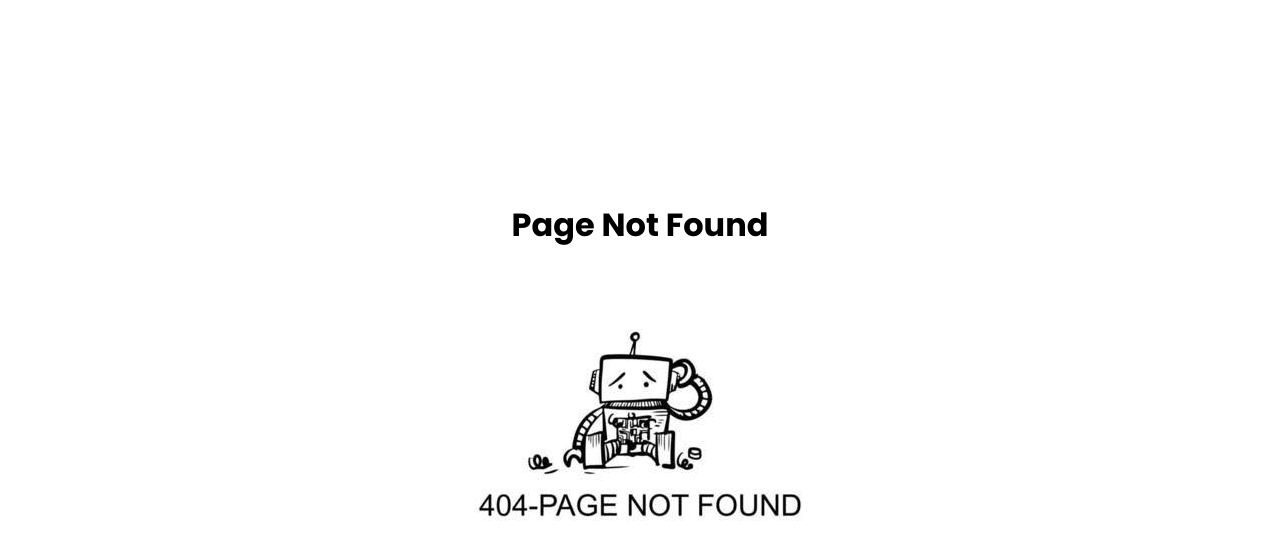
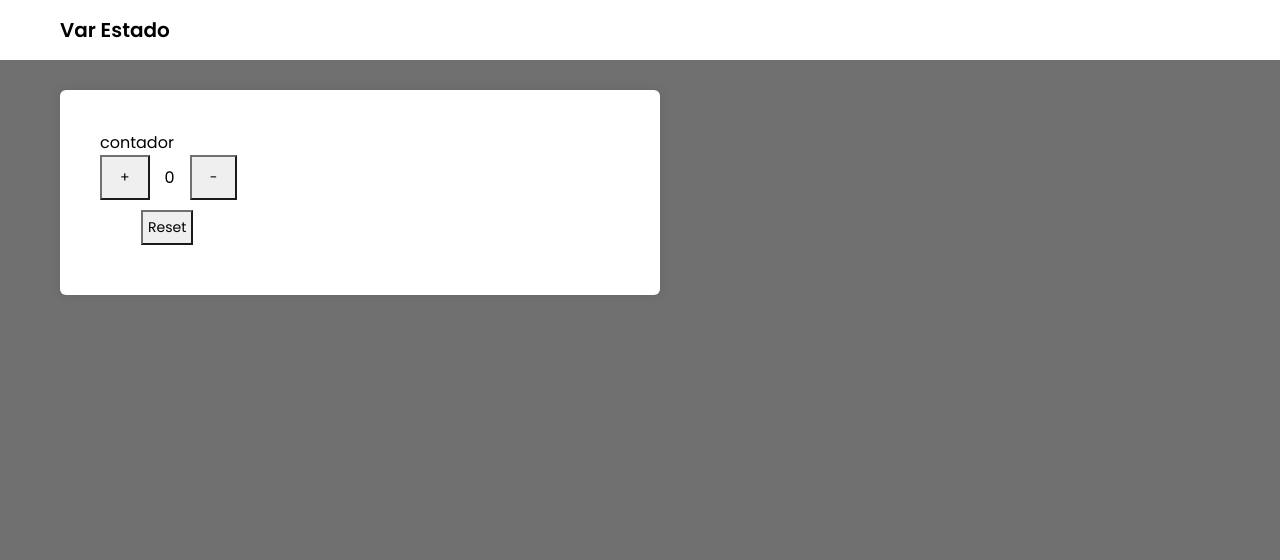
Before and after one commit to 11pedrofxx/curso-react, a React (Create React App) app: page /varEstado in a window 1280 px wide. Before the commit this address had no page. Shown: the top 560 px of the page. Built offline with nearby package versions, Linux system fonts and the light colour scheme.

Commit message:
variavel de estado

```diff
--- a/src/pages/app/index.jsx
+++ b/src/pages/app/index.jsx
@@ -1,5 +1,22 @@
 import './index.scss';
 import { Link } from 'react-router-dom';
+
+function clicou() {
+  alert('Conteudo enviado com sucesso!');
+}
+
+function mudou(e) {
+
+  let novovalor = e.target.value;
+  alert('Você alterou o valor do input para: ' + novovalor);
+
+  if (novovalor === '') {
+
+    alert('Você apagou o valor do input!');
+
+  }
+
+}
 
 export default function App() {
   return (
@@ -12,8 +29,8 @@ export default function App() {
       <h1>Curso de React JS</h1>
       <h1 className="Style"><Link to="/Contato">Ir para contato</Link></h1>
 
-      <input placeholder='Digite aqui' type="text"/>
-      <button>Enviar</button>
+      <input onChange={mudou} placeholder='Digite aqui' type="text"/>
+      <button onClick={clicou}>Enviar</button>
 
       <br />
       <select>
@@ -24,6 +41,8 @@ export default function App() {
 
     </section>
 
+    <Link to="/Eventos">Ir para eventos</Link>
+
     </div>
   );
 }
--- a/src/pages/eventos/index.jsx
+++ b/src/pages/eventos/index.jsx
@@ -70,7 +70,7 @@ export default function Eventos() {
                 <input type="radio" name="opcao"/> opção 2
             </div>
 
-            <textarea onChange={alterou} placeholder='Digite seu texto'></textarea>e
+            <textarea onChange={alterou} placeholder='Digite seu texto'></textarea>
 
             <button onClick={clicou} className='botao-enviar'>Enviar</button>
 
--- /dev/null
+++ b/src/pages/varEstado/index.jsx
@@ -0,0 +1,51 @@
+import './index.scss';
+import { useState } from 'react';
+
+export default function VarEstado() {
+
+    const [contador, setContador] = useState(0); // cria a variavel de estado com const e entre [] coloca o nome da variavel de estado e o set+Nome da varial para fazer com que seja permitido alterar ela. o useState(0) define o valor inicial do estado (neste caso, começa com o número 0).
+
+    function aumentar() {
+
+        setContador(contador + 1)
+
+    }
+
+    function diminuir() {
+        if (contador > 0) {
+        setContador(contador - 1)
+        }
+    }
+
+    function reset() {
+
+        setContador(0)
+
+    }
+
+    return (
+
+        <div className='pagina-var-estado pagina'>
+
+        <header className='cabecalho'><h1>Var Estado</h1></header>
+
+        <section className='secao'>
+
+            <p>contador</p>
+            <div className='Container' >
+                <button onClick={ aumentar } > + </button>
+
+                  {contador}
+
+                <button onClick={ diminuir } > - </button>
+
+            </div>
+
+            <div className='a' ><button onClick={ reset } >Reset</button></div>
+
+        </section>
+
+        </div>
+    )
+
+}
--- /dev/null
+++ b/src/pages/varEstado/index.scss
@@ -0,0 +1,26 @@
+.pagina-var-estado {
+
+    .Container{
+
+        display: flex;
+        gap: 15px;
+        align-items: center;
+        flex-direction: row;
+
+        button{
+            padding: 10px 18px;
+        }
+
+
+    }
+
+     .a{
+            justify-content: center;
+            display: flex;
+            margin: 10px;
+            width: 22%;
+
+        }
+
+
+}
--- a/src/router.jsx
+++ b/src/router.jsx
@@ -3,8 +3,9 @@ import { BrowserRouter, Routes, Route } from 'react-router-dom';
 
 import Contato from './pages/contato';
 import App from './pages/app/';
-import NaoEncontrado from './NaoEncontrado';
+import NaoEncontrado from './pages/NaoEncontrado/index.jsx';
 import Eventos from './pages/eventos/index.jsx';
+import VarEstado from './pages/varEstado/index.jsx';
 
 export default function roteacao() {
 
@@ -16,6 +17,8 @@ export default function roteacao() {
                 <Route path='/' element={<App />} />
                 <Route path='/contato' element={<Contato />} />
                 <Route path='/eventos' element={<Eventos />} />
+                <Route path = '/eventos' element = {<Eventos />} />
+                <Route path = '/varEstado' element = {<VarEstado />} />
 
                 <Route path='*' element ={<NaoEncontrado />} />
             </Routes>
```
Also changed, not shown: src/pages/NaoEncontrado/index.jsx (renamed from src/NaoEncontrado/index.jsx), src/pages/NaoEncontrado/index.scss (renamed from src/NaoEncontrado/index.scss).
